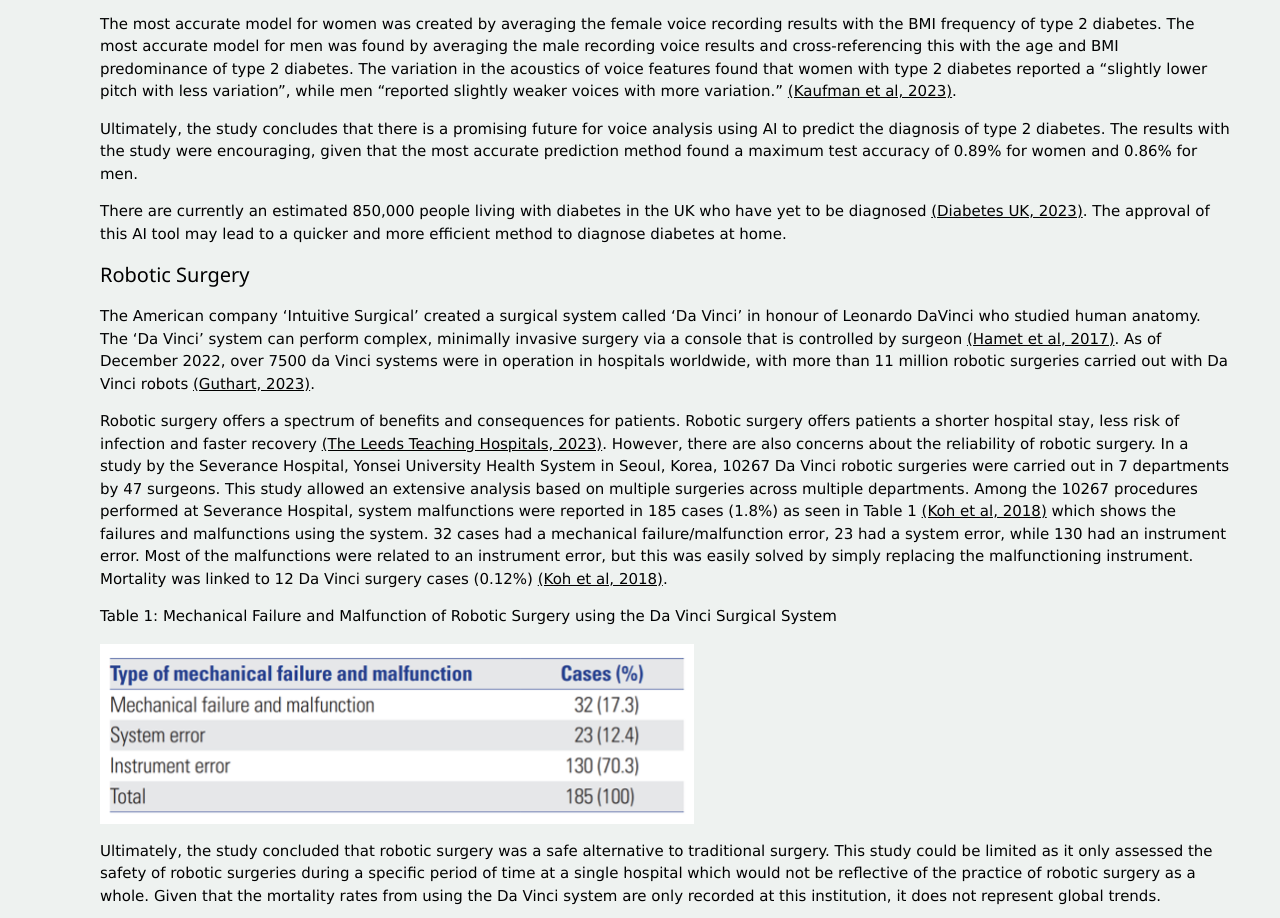
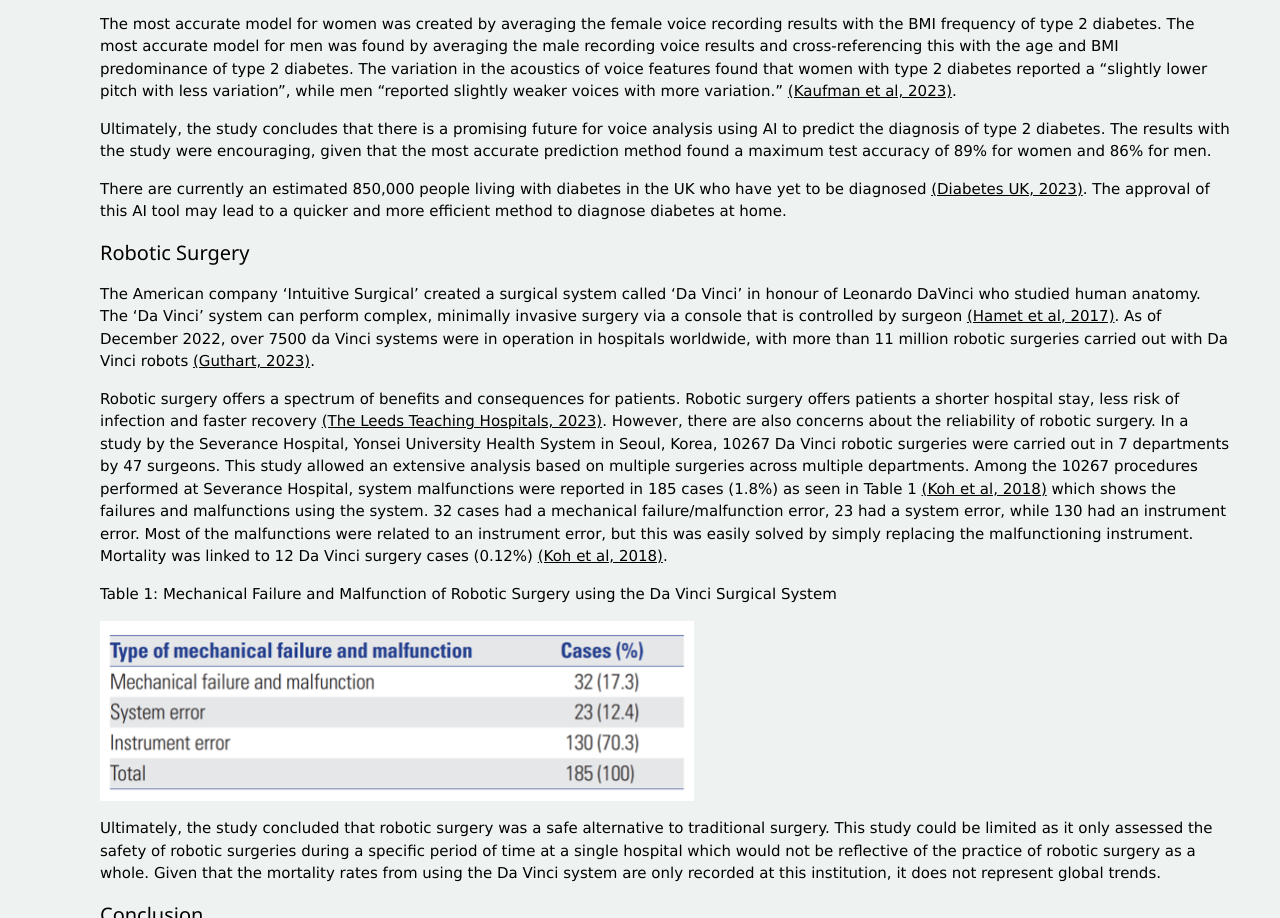
Before and after one commit to FEPSFY6808625/FY6808625, a plain HTML site: page index.html in a window 1280 px wide. Shown: the part 1993-2911 px from the top of the page. Drawn offline with nearby package versions, Linux system fonts and the light colour scheme.

Commit message:
Update index.html

```diff
--- a/index.html
+++ b/index.html
@@ -165,7 +165,7 @@
 
         <p class="ex1">
           Ultimately, the study concludes that there is a promising future for voice analysis using AI to predict the diagnosis of type 2 diabetes. The results with the study were encouraging, given that the most accurate prediction
-          method found a maximum test accuracy of 0.89% for women and 0.86% for men.
+          method found a maximum test accuracy of 89% for women and 86% for men.
         </p>
 
         <p class="ex1">
```
